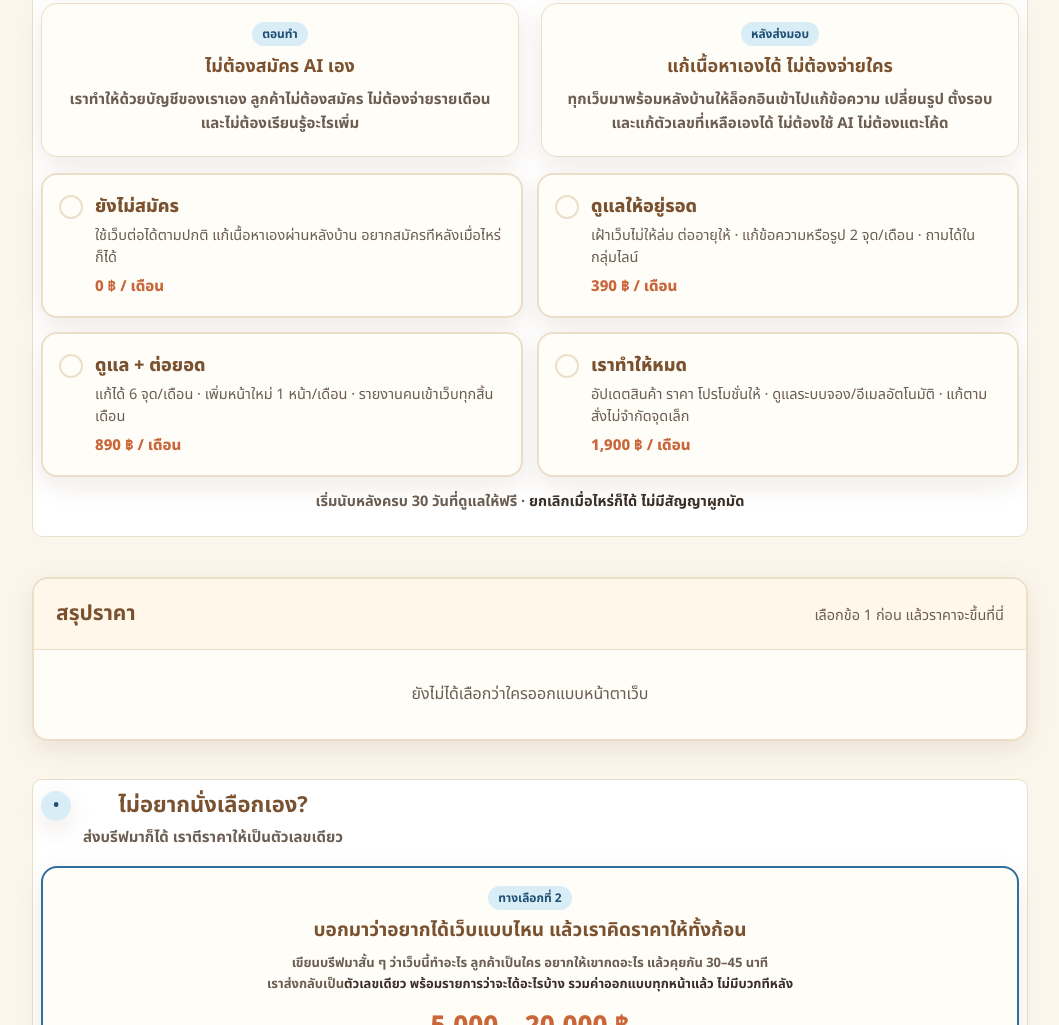
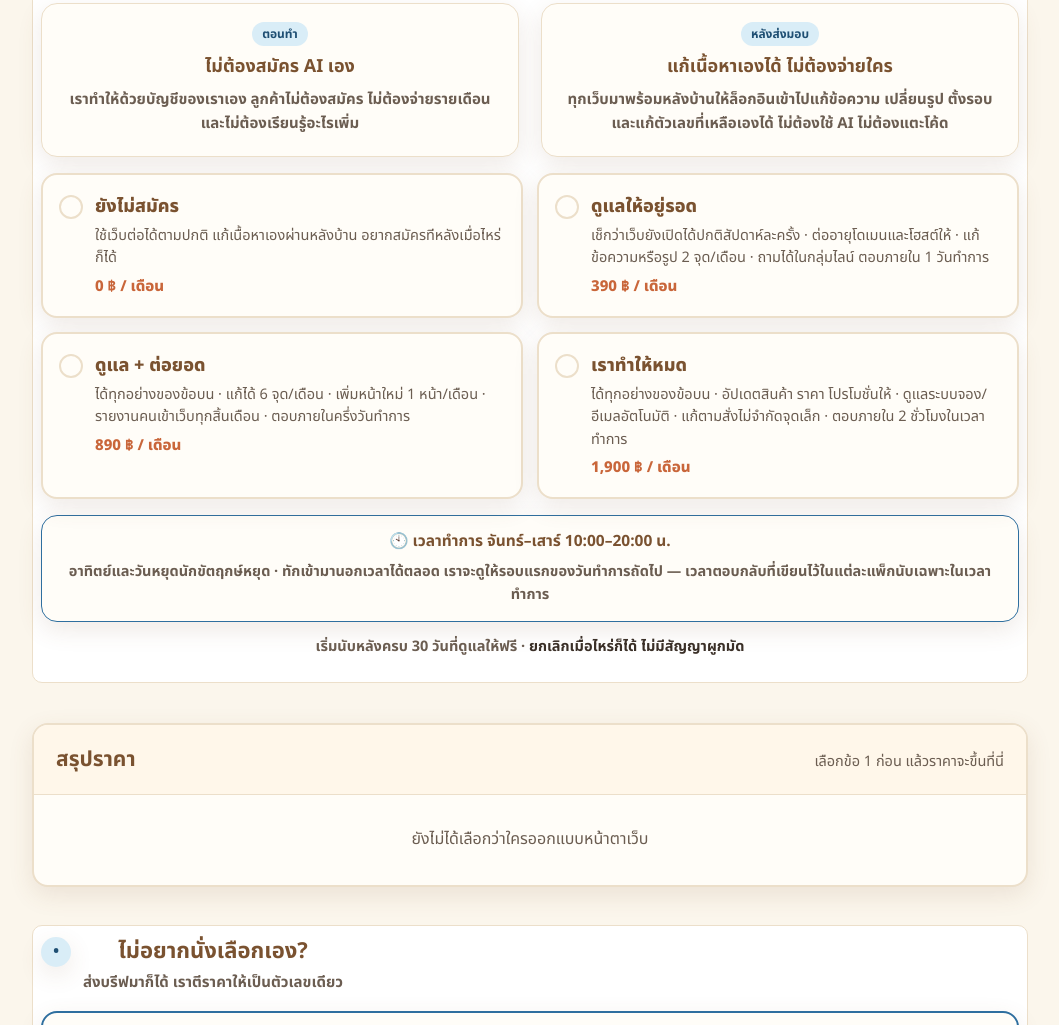
Before and after one commit to Tnps28/barnbarn-workshop, a website: page public/pricing.html in a window 1280 px wide. Shown: the part 4210-5235 px from the top of the page, without its empty margins (110-1169 px from the left). Drawn offline with Linux system fonts and the light colour scheme.

Commit message:
pricing: ใส่เวลาทำการ จ–ส 10:00–20:00 และเวลาตอบกลับแต่ละแพ็กดูแล

```diff
--- a/public/pricing.html
+++ b/public/pricing.html
@@ -358,6 +358,10 @@
         <div class="panel"><span class="tag">หลังส่งมอบ</span><h3 style="margin:8px 0 6px;color:var(--brown);font-size:18px">แก้เนื้อหาเองได้ ไม่ต้องจ่ายใคร</h3><p style="margin:0;color:var(--ink-soft);font-size:15px">ทุกเว็บมาพร้อมหลังบ้านให้ล็อกอินเข้าไปแก้ข้อความ เปลี่ยนรูป ตั้งรอบ และแก้ตัวเลขที่เหลือเองได้ ไม่ต้องใช้ AI ไม่ต้องแตะโค้ด</p></div>
       </div>
       <div class="opts" id="careOpts"></div>
+      <div class="panel" style="margin-top:16px;padding:14px 16px;border-color:var(--blue)">
+        <b style="color:var(--brown);font-size:15.5px">🕙 เวลาทำการ จันทร์–เสาร์ 10:00–20:00 น.</b>
+        <p style="margin:6px 0 0;color:var(--ink-soft);font-size:14.5px">อาทิตย์และวันหยุดนักขัตฤกษ์หยุด · ทักเข้ามานอกเวลาได้ตลอด เราจะดูให้รอบแรกของวันทำการถัดไป — เวลาตอบกลับที่เขียนไว้ในแต่ละแพ็กนับเฉพาะในเวลาทำการ</p>
+      </div>
       <p style="color:var(--ink-soft);font-size:14.5px;margin-top:14px">เริ่มนับหลังครบ 30 วันที่ดูแลให้ฟรี · <b style="color:var(--ink)">ยกเลิกเมื่อไหร่ก็ได้ ไม่มีสัญญาผูกมัด</b></p>
     </section>
 
@@ -635,9 +639,9 @@
 
   var CARE = [
     { k:"none", v:0,    t:"ยังไม่สมัคร",   d:"ใช้เว็บต่อได้ตามปกติ แก้เนื้อหาเองผ่านหลังบ้าน อยากสมัครทีหลังเมื่อไหร่ก็ได้", p:"0 ฿ / เดือน" },
-    { k:"a",    v:390,  t:"ดูแลให้อยู่รอด", d:"เฝ้าเว็บไม่ให้ล่ม ต่ออายุให้ · แก้ข้อความหรือรูป 2 จุด/เดือน · ถามได้ในกลุ่มไลน์", p:"390 ฿ / เดือน" },
-    { k:"b",    v:890,  t:"ดูแล + ต่อยอด",  d:"แก้ได้ 6 จุด/เดือน · เพิ่มหน้าใหม่ 1 หน้า/เดือน · รายงานคนเข้าเว็บทุกสิ้นเดือน", p:"890 ฿ / เดือน" },
-    { k:"c",    v:1900, t:"เราทำให้หมด",    d:"อัปเดตสินค้า ราคา โปรโมชั่นให้ · ดูแลระบบจอง/อีเมลอัตโนมัติ · แก้ตามสั่งไม่จำกัดจุดเล็ก", p:"1,900 ฿ / เดือน" }
+    { k:"a",    v:390,  t:"ดูแลให้อยู่รอด", d:"เช็กว่าเว็บยังเปิดได้ปกติสัปดาห์ละครั้ง · ต่ออายุโดเมนและโฮสต์ให้ · แก้ข้อความหรือรูป 2 จุด/เดือน · ถามได้ในกลุ่มไลน์ ตอบภายใน 1 วันทำการ", p:"390 ฿ / เดือน" },
+    { k:"b",    v:890,  t:"ดูแล + ต่อยอด",  d:"ได้ทุกอย่างของข้อบน · แก้ได้ 6 จุด/เดือน · เพิ่มหน้าใหม่ 1 หน้า/เดือน · รายงานคนเข้าเว็บทุกสิ้นเดือน · ตอบภายในครึ่งวันทำการ", p:"890 ฿ / เดือน" },
+    { k:"c",    v:1900, t:"เราทำให้หมด",    d:"ได้ทุกอย่างของข้อบน · อัปเดตสินค้า ราคา โปรโมชั่นให้ · ดูแลระบบจอง/อีเมลอัตโนมัติ · แก้ตามสั่งไม่จำกัดจุดเล็ก · ตอบภายใน 2 ชั่วโมงในเวลาทำการ", p:"1,900 ฿ / เดือน" }
   ];
 
   var state = { design:null, pages:0, img:10, items:15, picked:{}, line:null, care:null };
@@ -862,6 +866,7 @@
     var txt = "ใบเสนอราคา — รับทำเว็บ บ้าน-บ้าน สุขพอดี\n\n";
     r.lines.forEach(function(l){ txt += "• " + l.n + " — " + fmt(l.v) + "\n  " + l.s + "\n"; });
     txt += "\nรวมจ่ายครั้งเดียว " + fmt(r.total);
+    txt += "\nเวลาทำการ: จันทร์–เสาร์ 10:00–20:00 น. (นอกเวลาดูให้รอบแรกของวันทำการถัดไป)";
     txt += "\nค่าดูแลรายเดือน: " + (!care ? "ยังไม่ได้เลือก" : (care.v ? care.t + " " + fmt(care.v) + "/เดือน (เริ่มหลัง 30 วันแรก)" : "ไม่สมัคร"));
     if (hasExt()){
       txt += "\n\n* ข้อที่เลือกบางข้อต้องใช้บริการจากข้างนอก" +
```
